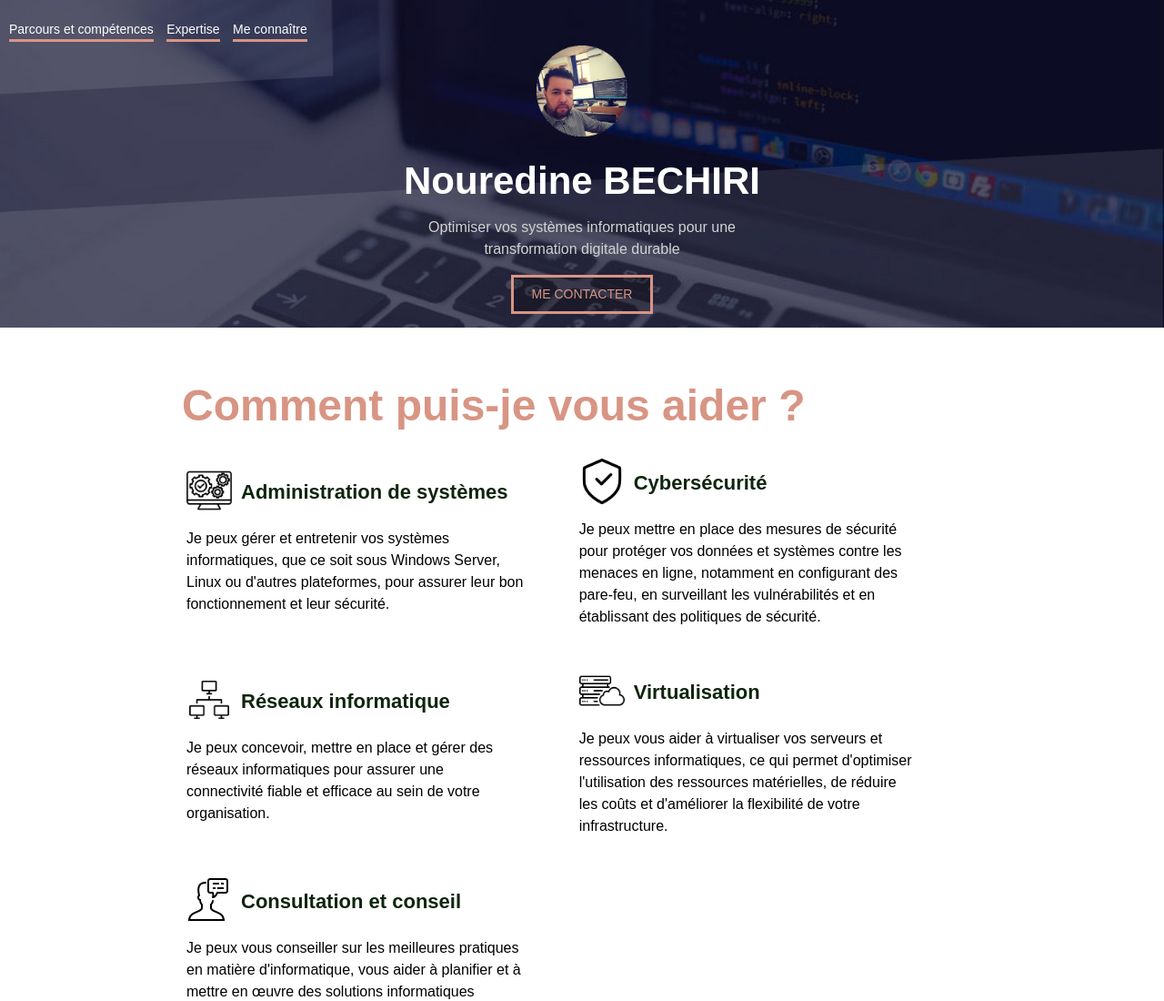
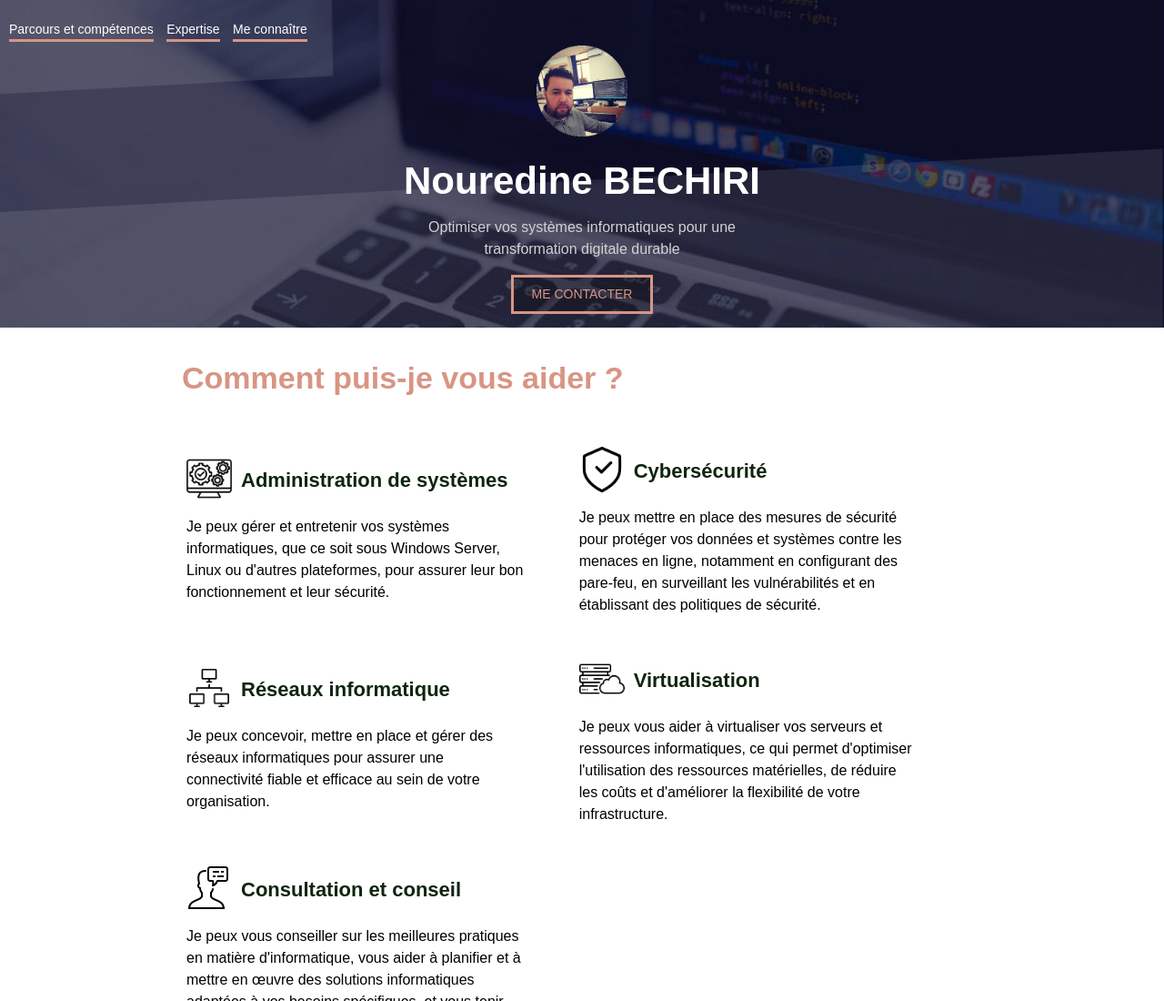
Before and after one commit to nouredinebechiri/website, a plain HTML site: page index.html in a window 1280 px wide. Shown: the top 1100 px of the page at 91% size. Drawn offline with Linux system fonts and the light colour scheme.

Commit message:
Add files via upload

```diff
--- a/index.html
+++ b/index.html
@@ -28,7 +28,7 @@
 
 
     <div class="section">
-        <h1>Comment puis-je vous aider ?</h1>
+        <h2>Comment puis-je vous aider ?</h2>
         <table class="aa">
             <tr>
                 <td>
--- a/style.css
+++ b/style.css
@@ -95,9 +95,6 @@ div.cover-contact {
     position: absolute;
     top: 20px;
     left: 10px;
-/*    border-left: 4px solid var(--color1);
-    padding-left: 5px;
-    */
 }
 div.cover-contact a{
     display: inline-block;
```
